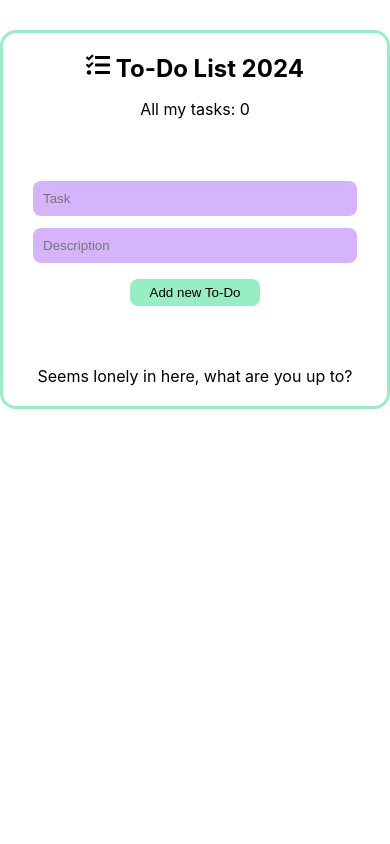
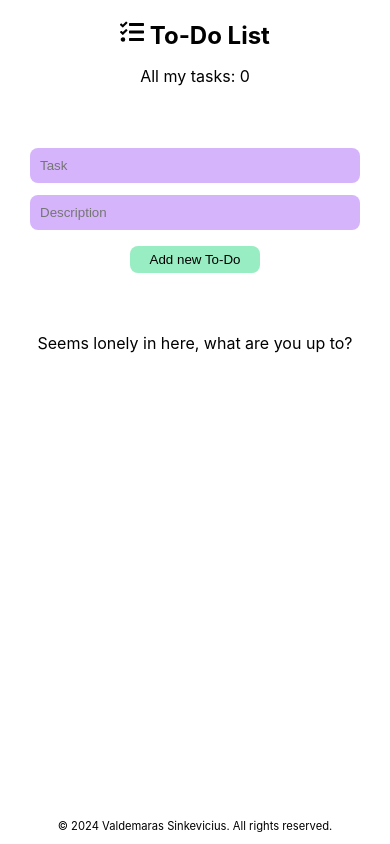
Before and after one commit to valsin132/TO-DO-APP, a React (Vite) app: page / in a window 390 px wide. Built offline with nearby package versions, Linux system fonts and the light colour scheme.

Commit message:
added footer

```diff
--- a/src/App.jsx
+++ b/src/App.jsx
@@ -2,14 +2,16 @@ import Navbar from "./components/Navbar";
 import ToDoContextProvider from "./contexts/ToDoContext";
 import TaskList from "./components/TaskList";
 import TaskForm from "./components/TaskForm";
+import Footer from "./components/Footer";
 
 function App() {
   return (
-    <div className="App">
+    <div className="app">
         <ToDoContextProvider>
           <Navbar />
           <TaskForm />
           <TaskList />
+          <Footer />
         </ToDoContextProvider>
     </div>
   );
--- /dev/null
+++ b/src/components/Footer.jsx
@@ -0,0 +1,11 @@
+const Footer = () => {
+    const currentYear = new Date().getFullYear();
+
+    return (
+        <p className="footer">
+            &copy; {currentYear} Valdemaras Sinkevicius. All rights reserved.
+        </p>
+     );
+}
+
+export default Footer;
--- a/src/components/Navbar.jsx
+++ b/src/components/Navbar.jsx
@@ -4,12 +4,11 @@ import { FaTasks } from "react-icons/fa";
 
 const Navbar = () => {
     const {tasks} = useContext(ToDoContext);
-    const currentYear = new Date().getFullYear();
 
     return (
         <nav>
             <div className='navbar'>
-                <h1><FaTasks /> To-Do List {currentYear}</h1>
+                <h1><FaTasks /> To-Do List</h1>
                 <p>All my tasks: {tasks.length}</p>
             </div>
         </nav>
--- a/src/index.css
+++ b/src/index.css
@@ -8,10 +8,10 @@ body {
   background-color: #fff;
 }
 
-.App {
+.app {
     max-width:600px;
-    margin:30px auto;
-    color: black;
+    margin:1rem auto;
+    color: #000;
     border: 3px solid #99EDC3;
     border-radius: 1rem;
 }
@@ -88,3 +88,23 @@ input[type='submit'] {
   background-color: #99EDC3;
   cursor: pointer;
 }
+
+.footer {
+  text-align: center;
+  font-size: 0.7rem;
+  padding-top: 2rem;
+}
+
+@media (max-width: 576px) {
+  .app {
+    border: none;
+    min-height: 100vh;
+    display: flex;
+    flex-direction: column;
+    margin: 0;
+  }
+
+  .footer {
+    margin-top: auto;
+  }
+}
```
